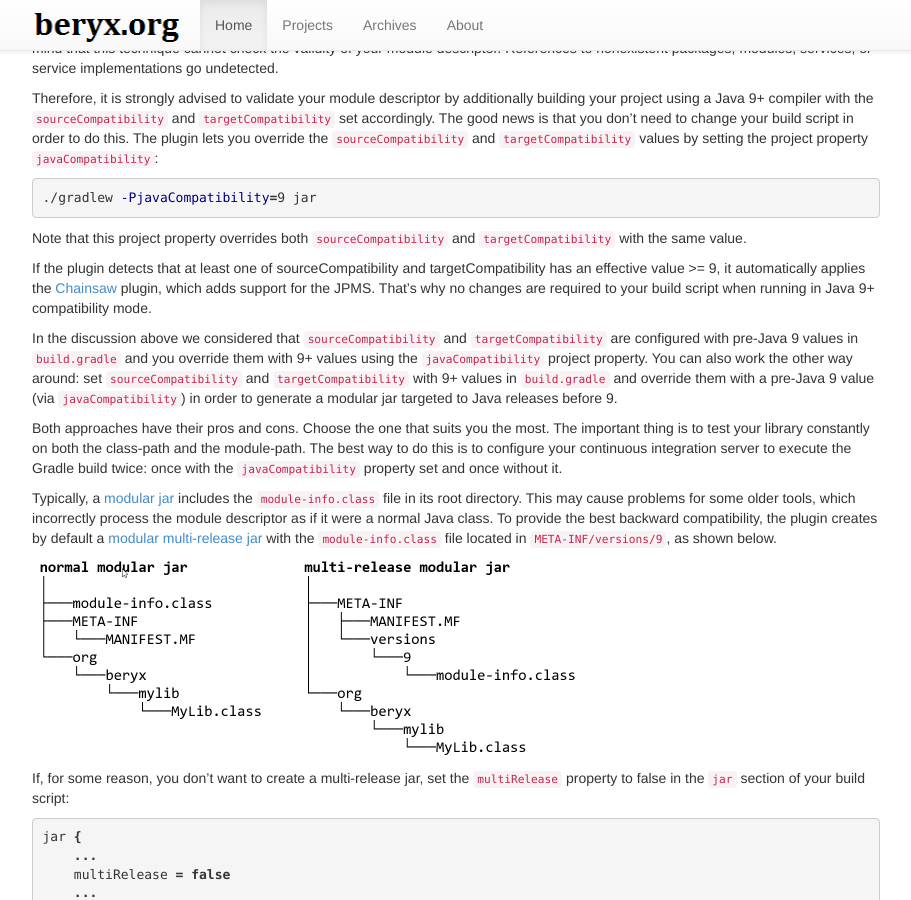
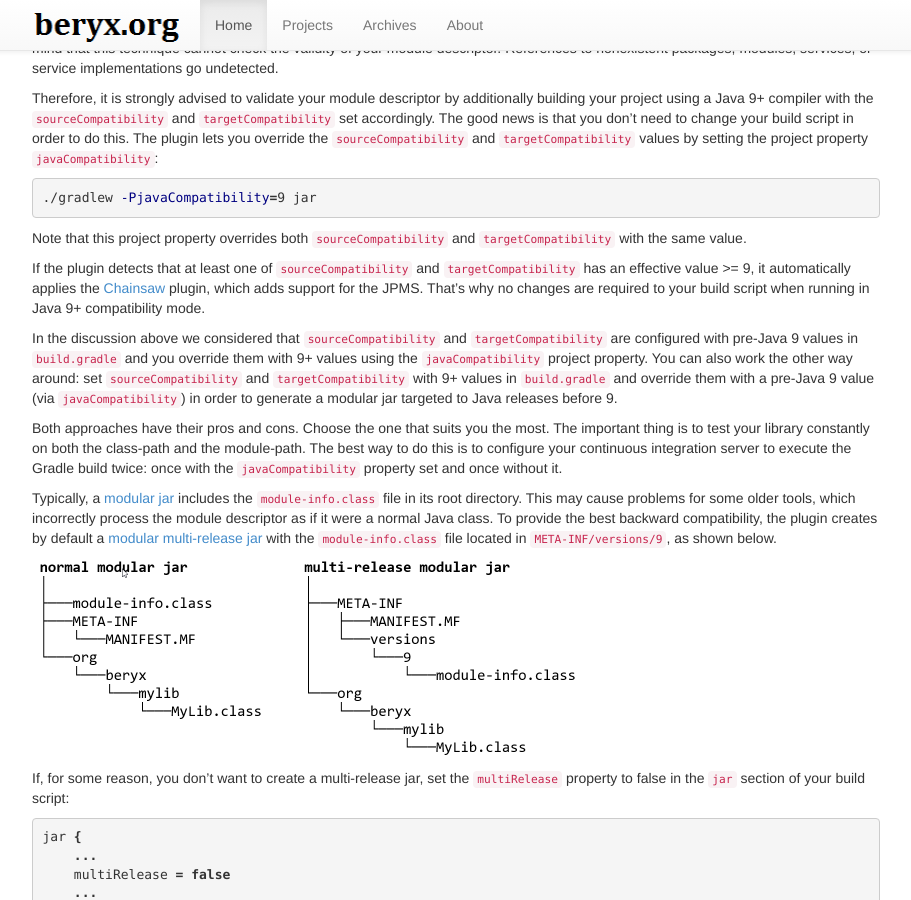
Before and after one commit to beryx/beryx.github.io, a Jekyll site: the page built from _posts/2018-11-21-modular-jars-targeted-at-pre-java-9.md, in a window 1280 px wide and 900 px high, scrolled down 1522 px. Shown: the whole window, without its empty margins (38-949 px from the left). Built offline with Jekyll 4.4.1, drawn with Linux system fonts in a browser that asks for light colours; nearby versions of some CDN libraries; comment, search, counter and statistics services are not loaded.

Commit message:
formatting

```diff
--- a/_posts/2018-11-21-modular-jars-targeted-at-pre-java-9.md
+++ b/_posts/2018-11-21-modular-jars-targeted-at-pre-java-9.md
@@ -103,7 +103,7 @@ The plugin lets you override the `sourceCompatibility` and `targetCompatibility`
 
 Note that this project property overrides both `sourceCompatibility` and `targetCompatibility` with the same value.
 
-If the plugin detects that at least one of sourceCompatibility and targetCompatibility has an effective value >= 9, it automatically applies the [Chainsaw][chainsaw] plugin, which adds support for the JPMS.
+If the plugin detects that at least one of `sourceCompatibility` and `targetCompatibility` has an effective value >= 9, it automatically applies the [Chainsaw][chainsaw] plugin, which adds support for the JPMS.
 That’s why no changes are required to your build script when running in Java 9+ compatibility mode.
 
 In the discussion above we considered that `sourceCompatibility` and `targetCompatibility` are configured with pre-Java 9 values in `build.gradle` and you override them with 9+ values using the `javaCompatibility` project property.
```
